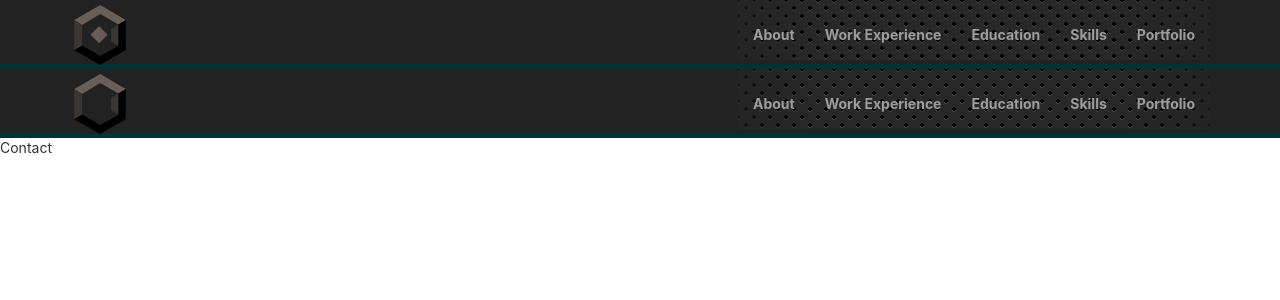
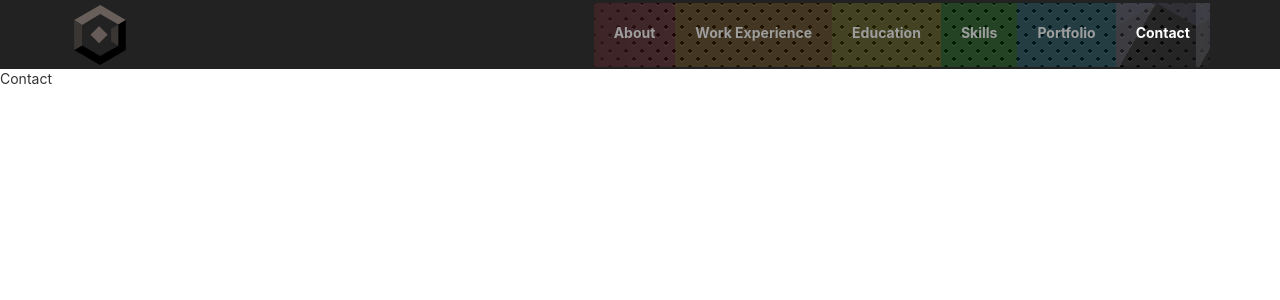
Before and after one commit to caseytrombley/my-portfolio, a React (Create React App) app: page /contact in a window 1280 px wide. Shown: the top 300 px of the page. Built offline with nearby package versions, Linux system fonts and the light colour scheme; a web font is replaced by a local one.

Commit message:
rainbow effect navbar

```diff
--- a/src/components/Header.js
+++ b/src/components/Header.js
@@ -31,13 +31,13 @@
                                     <polygon className='st2' points='0,56 0,167.3 29.2,150.7 29.3,74.8' />
                                 </svg>
 
-                                <div id="box-inner">
-                                    <div id="front"></div>
-                                    <div id="back"></div>
-                                    <div id="top"></div>
-                                    <div id="bottom"></div>
-                                    <div id="left"></div>
-                                    <div id="right"></div>
+                                <div className="box-inner">
+                                    <div className="front"></div>
+                                    <div className="back"></div>
+                                    <div className="top"></div>
+                                    <div className="bottom"></div>
+                                    <div className="left"></div>
+                                    <div className="right"></div>
                                 </div>
 
                             </NavLink>
@@ -107,6 +107,18 @@
                                 </NavLink>
                             </li>
 
+                            <li>
+                                <NavLink
+                                    exact
+                                    activeClassName="active-nav"
+                                    className="nav-link"
+                                    to="/contact"
+                                >
+                                    Contact
+                                </NavLink>
+                            </li>
+
+
                         </Nav>
                     </Navbar.Collapse>
                 </Navbar>
--- a/src/components/pages/Contact.jsx
+++ b/src/components/pages/Contact.jsx
@@ -1,12 +1,9 @@
 import React, {Component} from 'react';
-import Navigation from "../navigation";
 
 class Contact extends Component {
     render() {
         return (
             <div>
-
-                <Navigation/>
 
                 Contact
             </div>
--- a/src/index.scss
+++ b/src/index.scss
@@ -27,12 +27,11 @@
   margin: auto auto 0 auto;
 }
 
-$bg-color1: #023136;
-$dark-aqua: #065d65;
+
 $logoHeight: 60px;
 
 header {
-  background: $bg-color1;
+  background: #222;
 }
 main {
   padding-top: 20px;
@@ -44,7 +43,6 @@
   background-color: #222;
   border: 0;
   border-radius: 0;
-  border-bottom: 5px solid $bg-color1;
   .navbar-brand {
     height: $logoHeight;
     padding-top: 5px;
@@ -55,6 +53,9 @@
     box-shadow: none;
   }
   .navbar-nav {
+    @media (min-width: 768px) {
+      margin-top: 3px;
+    }
     background:
             radial-gradient(black 15%, transparent 16%) 0 0,
             radial-gradient(black 15%, transparent 16%) 8px 8px,
@@ -70,16 +71,40 @@
       &:last-child {
         background: linear-gradient(to left, rgba(34,34,34,0.65) 0%,rgba(34,34,34,0) 100%);
       }
+
+      $rainbow-red:     #ee293f20;
+      $rainbow-orange:  #ff9f0020;
+      $rainbow-yellow:  #fffd0020;
+      $rainbow-green:   #00ff0e20;
+      $rainbow-blue:    #00caff20;
+      $rainbow-indigo:  #4c29ee20;
+      $rainbow-violet:  #e729ee20;
+
+      $rainbow: (
+        $rainbow-red,
+        $rainbow-orange,
+        $rainbow-yellow,
+        $rainbow-green,
+        $rainbow-blue,
+        $rainbow-indigo,
+        $rainbow-violet
+      );
+
+      @for $i from 1 through length($rainbow) {
+        &:nth-child(#{$i}) > a {
+          background: nth($rainbow, $i);
+        }
+      }
+
       >a {
         color: #9d9d9d;
         font-weight: bold;
         @media (min-width: 768px) {
-          padding-top: 25px;
-        }
-      }
+          min-height: 64px;
+          padding: 20px;
         }
 
-    .active-nav {
+        &.active-nav {
 
           $jag-color1: rgba(68, 68, 85, 0.2);
           $jag-color2: rgba(153, 153, 170, 0.1);
@@ -101,6 +126,11 @@
             background-size:80px 140px;
           }
         }
+
+      }
+    }
+
+
 
   }
 
@@ -195,11 +225,11 @@
   }
 }
 
-#box-inner {
+.box-inner {
   $panel1: rgba(107, 94, 89, .8);
   $panel2: rgba(59, 54, 52, 1 );
   $panel3: rgba(0, 0, 0, 1);
-
+  //display: none;
   position: absolute;
   top: 28px;
   margin-left: 25px;
@@ -214,27 +244,27 @@
     width: 12px;
     height: 12px;
   }
-  #front{
+  .front{
     background-color: $panel1;
     transform: translateZ(6px);
   }
-  #back{
+  .back{
     background-color: $panel1;
     transform: translateZ(-6px) rotateY(-180deg);
   }
-  #top{
+  .top{
     background-color: $panel2;
     transform: translateY(-6px) rotateX(90deg);
   }
-  #bottom{
+  .bottom{
     background-color: $panel3;
     -webkit-transform: translateY(6px) rotateX(-90deg);
   }
-  #left{
+  .left{
     background-color: $panel2;
     -webkit-transform: translateX(-6px) rotateY(-90deg);
   }
-  #right{
+  .right{
     background-color: $panel3;
     transform: translateX(6px) rotateY(90deg);
   }
```
Lines whose indentation alone changed are shown as unchanged.
